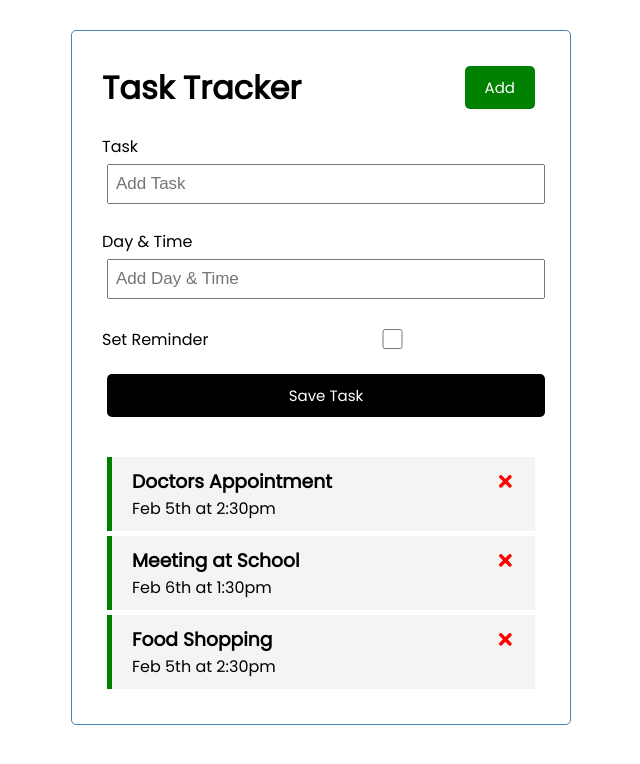
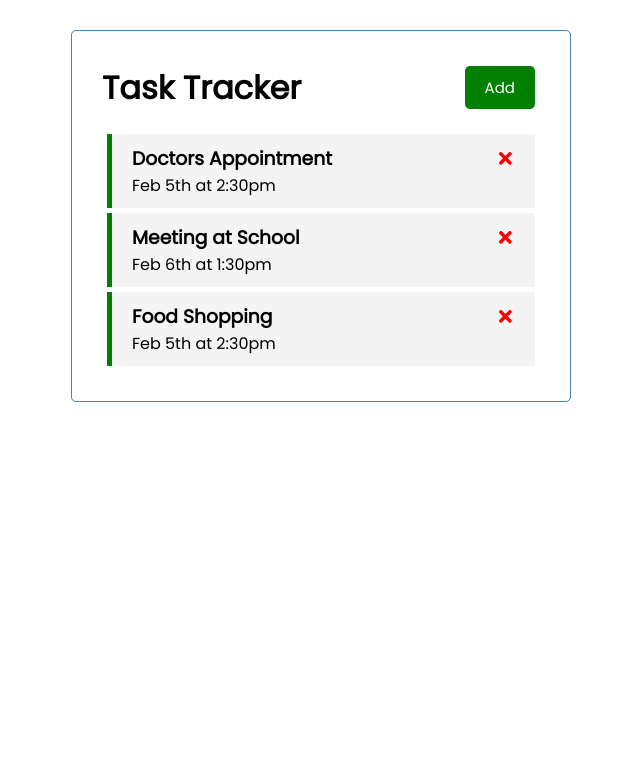
Before and after one commit to giriraj-pottekkad/react-app, a React (Create React App) app: page / in a window 1280 px wide. Shown: the top 764 px of the page, without its empty margins (319-959 px from the left). Built offline with nearby package versions, Linux system fonts and the light colour scheme.

Commit message:
Add button toggle

```diff
--- a/src/App.js
+++ b/src/App.js
@@ -5,6 +5,7 @@
 
 
 function App() {
+  const [showAddTask, setShowAddTask] = useState(false)
   const [tasks, setTasks] = useState([
     {
       "id": 1,
@@ -45,8 +46,8 @@
 
   return (
     <div className="container">
-      <Header />
-      <AddTask onAdd={addTask} />
+      <Header onAdd={() => setShowAddTask(!showAddTask)} showAdd={showAddTask} />
+      {showAddTask && <AddTask onAdd={addTask} />}
       {tasks.length > 0 ? <Tasks tasks={tasks} onDelete={deleteTask} onToggle={toggleReminder} onAdd={addTask} /> : "No Tasks to Show"}
     </div>
   );
--- a/src/components/Header.js
+++ b/src/components/Header.js
@@ -1,14 +1,11 @@
 import PropTypes from 'prop-types'
 import Button from './Button'
 
-export const Header = ({ title }) => {
-    const onClick = () => {
-        console.log('Click')
-    }
+export const Header = ({ title, onAdd, showAdd }) => {
     return (
         <header className='header'>
             <h1>{title}</h1>
-            <Button color='green' text='Add' onClick={onClick} />
+            <Button color={showAdd ? 'red' : 'green'} text={showAdd ? 'Close' : 'Add'} onClick={onAdd} />
         </header>
     )
 }
```
